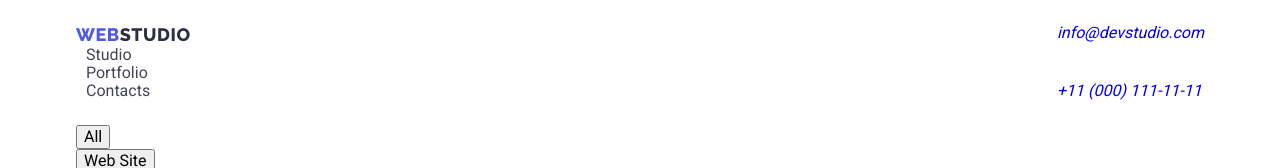
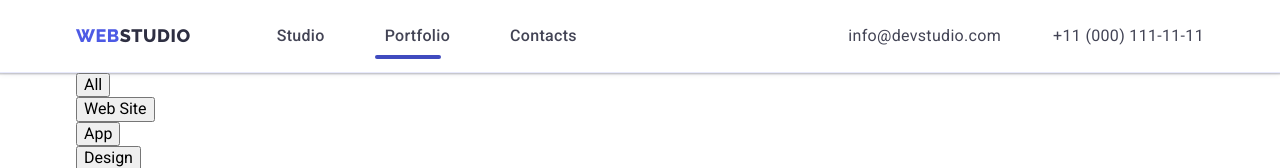
Before and after one commit to NadiiaLitv/goit-markup-hw-07, a plain HTML site: page portfolio.html in a window 1280 px wide. Shown: the top 168 px of the page. Drawn offline with nearby package versions, Linux system fonts and the light colour scheme; files whose address does not match are found by name.

Commit message:
header done

```diff
--- a/css/styles.css
+++ b/css/styles.css
@@ -104,14 +104,24 @@ body {
   }
 }
 .header {
+  border-bottom: 1px solid var(--color-cornflower);
+  box-shadow: 0px 2px 1px rgba(46, 47, 66, 0.08),
+    0px 1px 1px rgba(46, 47, 66, 0.16), 0px 1px 6px rgba(46, 47, 66, 0.08);
+}
+.header-container {
   padding-top: 24px;
   padding-bottom: 24px;
-}
-.header-container {
+  height: 70px;
   display: flex;
   align-items: center;
   justify-content: space-between;
 }
+@media only screen and (min-width: 768px) {
+  .header-container {
+    height: 72px;
+  }
+}
+
 .logo-link {
   margin-right: 76px;
   font-family: 'Raleway', sans-serif;
@@ -130,19 +140,18 @@ body {
   color: inherit;
   text-decoration: none;
 }
-
 .menu .link:hover,
 .menu .link:focus {
   text-decoration: underline;
 }
 
+/* Menu Toggle */
 .menu-toggle {
   min-height: 40px;
   min-width: 40px;
   display: flex;
   align-items: center;
   justify-content: center;
-
   margin: 0;
   padding: 0;
   background-color: transparent;
@@ -151,18 +160,11 @@ body {
   border-radius: 50%;
   outline: none;
 }
-
 @media (min-width: 768px) {
   .menu-toggle {
     display: none;
   }
 }
-
-.menu-toggle:hover,
-.menu-toggle:focus {
-  background-color: rgba(0, 0, 0, 0.1);
-}
-
 .menu-container {
   position: fixed;
   display: flex;
@@ -174,22 +176,18 @@ body {
   padding: 80px 40px 40px;
   background-color: var(--color-white);
   z-index: 999;
-
   transform: translateX(100%);
   transition: transform 250ms cubic-bezier(0.4, 0, 0.2, 1);
 }
-
 .menu-container.is-open {
   transform: translateX(0);
 }
-
 .menu-container .menu-toggle {
   position: absolute;
   top: 16px;
   right: 16px;
   color: #fff;
 }
-
 .mobile-menu {
   display: flex;
   flex-direction: column;
@@ -198,14 +196,12 @@ body {
   margin: 0;
   list-style: none;
 }
-
 .mobile-menu .link {
   display: block;
   padding: 10px;
   color: #fff;
   text-decoration: none;
 }
-
 .mobile-menu .link {
   display: block;
   font-family: 'Roboto';
@@ -218,20 +214,23 @@ body {
   color: var(--color-navy-blue);
   text-decoration: none;
 }
-
 .social-icons-list {
   display: flex;
   justify-content: center;
   align-items: center;
-  gap: 56px;
+  justify-content: space-between;
   margin-top: auto;
+}
+@media only screen and (min-width: 428px) {
+  .social-icons-list {
+    gap: 56px;
+  }
 }
 .social-icons-item,
 .social-media-item {
   width: 40px;
   height: 40px;
 }
-
 .social-icons-link {
   display: flex;
   align-items: center;
@@ -250,7 +249,7 @@ body {
 .social-icons {
   fill: currentColor;
 }
-.contacts-list {
+.toggle-list {
   display: flex;
   flex-direction: column;
   gap: 40px;
@@ -271,17 +270,118 @@ body {
   text-transform: capitalize;
   color: var(--color-iris);
 }
+/*  */
 
-/* .header {
-  border-bottom: 1px solid var(--color-cornflower);
-  box-shadow: 0px 2px 1px rgba(46, 47, 66, 0.08),
-    0px 1px 1px rgba(46, 47, 66, 0.16), 0px 1px 6px rgba(46, 47, 66, 0.08);
+@media only screen and (min-width: 768px) {
+  .header-nav {
+    display: flex;
+    align-items: center;
+  }
 }
-.header-container {
+
+@media only screen and (min-width: 768px) {
+  .menu-item:not(:last-child) {
+    margin-right: 40px;
+  }
+}
+.menu {
   display: flex;
-  align-items: center;
-  height: 72px;
 }
+.menu-link {
+  display: none;
+}
+
+@media only screen and (min-width: 768px) {
+  .menu-link {
+    display: flex;
+    padding-top: 24px;
+    padding-bottom: 24px;
+    font-weight: 500;
+    font-size: 16px;
+    line-height: 1.5;
+    letter-spacing: 0.02em;
+    color: var(--color-grey);
+    transition: color 250ms cubic-bezier(0.4, 0, 0.2, 1);
+  }
+  .menu-link:hover,
+  .menu-link:focus {
+    color: var(--color-ocean);
+  }
+}
+/* ::AFTER */
+.link-studio,
+.link-portfolio {
+  position: relative;
+  color: var(--color-ocean);
+}
+.link-studio::after {
+  display: block;
+  position: absolute;
+  left: 1;
+  bottom: -16px;
+  content: '';
+  width: 48px;
+  height: 4px;
+  border-radius: 2px;
+  background-color: var(--color-ocean);
+}
+.link-portfolio::after {
+  display: block;
+  position: absolute;
+  left: 0;
+  bottom: -1px;
+  content: '';
+  width: 66px;
+  height: 4px;
+  border-radius: 2px;
+  background-color: var(--color-ocean);
+}
+/*  */
+
+.contacts {
+  margin-left: auto;
+  font-style: normal;
+}
+@media only screen and (min-width: 768px) {
+  .contacts-list {
+    display: flex;
+    align-items: center;
+    flex-direction: column;
+    gap: 12px;
+  }
+}
+@media only screen and (min-width: 1158px) {
+  .contacts-list {
+    flex-direction: row;
+  }
+}
+@media only screen and (min-width: 768px) {
+  .contacts-link {
+    font-style: normal;
+    font-weight: 400;
+    font-size: 12px;
+    line-height: 1.16;
+    letter-spacing: 0.02em;
+    color: var(--color-slate);
+    transition: color 250ms cubic-bezier(0.4, 0, 0.2, 1);
+  }
+}
+@media only screen and (min-width: 1158px) {
+  .contacts-link {
+    font-size: 16px;
+    line-height: 1.5;
+  }
+}
+.contacts-link:hover,
+.contacts-link:focus {
+  color: var(--color-ocean);
+}
+@media only screen and (min-width: 1158px) {
+  .contacts-item:not(:last-child) {
+    margin-right: 40px;
+  }
+}
+/*
 
 .header-nav {
   display: flex;
```
Also changed, not shown: index.html (+5 -11 lines).
